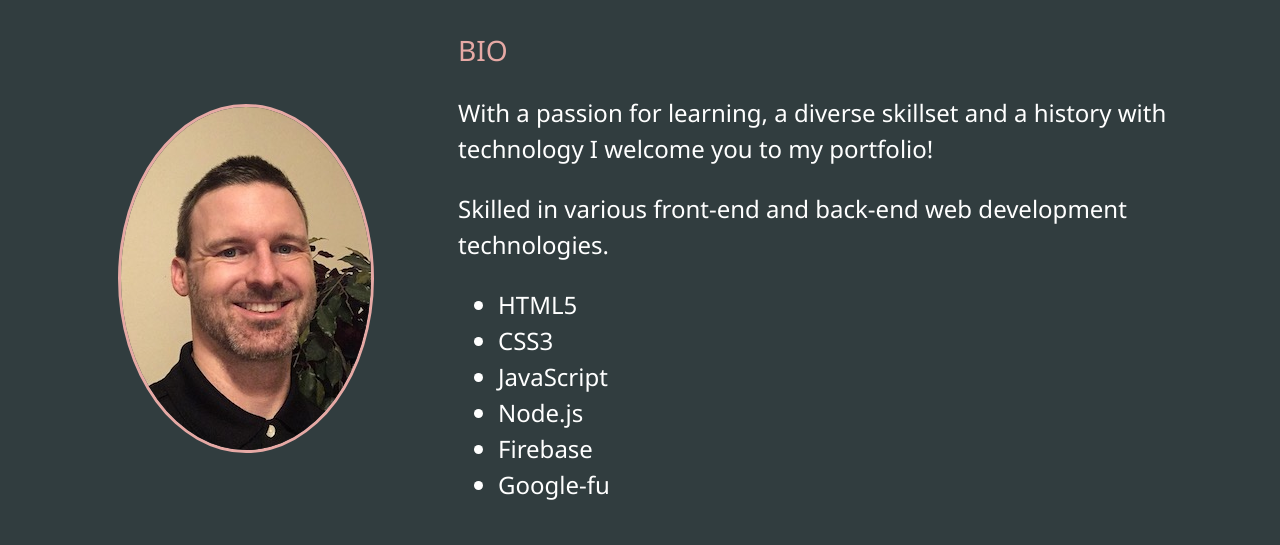
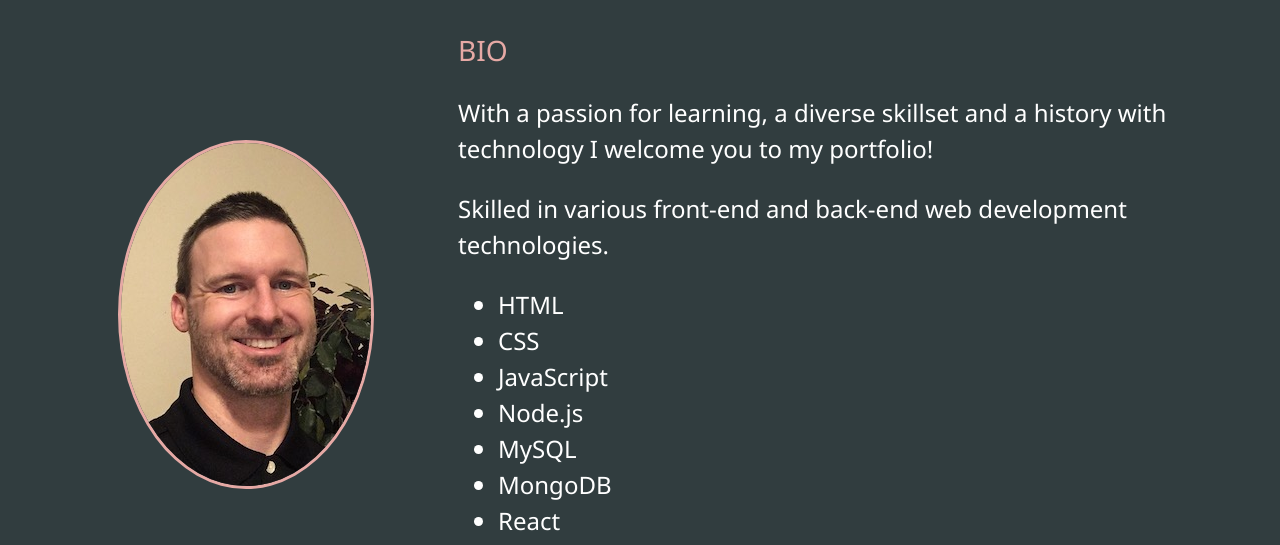
Before and after one commit to mwmcguire/portfolio_v2, a website: page dist/about.html in a window 1280 px wide. Shown: the part 253-798 px from the top of the page. Drawn offline with Linux system fonts and the light colour scheme.

Commit message:
updated sass

```diff
--- a/dist/about.html
+++ b/dist/about.html
@@ -71,17 +71,20 @@
 
           <p>Skilled in various front-end and back-end web development technologies.</p>
           <ul>
-            <li>HTML5</li>
-            <li>CSS3</li>
+            <li>HTML</li>
+            <li>CSS</li>
             <li>JavaScript</li>
             <li>Node.js</li>
-            <li>Firebase</li>
+            <li>MySQL</li>
+            <li>MongoDB</li>
+            <li>React</li>
             <li>Google-fu</li>
           </ul>
 
         </p>
       </div>
 
+      <!--
       <div class="job job-1">
         <h3>123 Webshop</h3>
         <h6>Full-Stack Developer</h6>
@@ -102,6 +105,7 @@
         <p>Lorem ipsum dolor sit amet consectetur adipisicing elit. Minus, officiis? Assumenda, fugit accusamus.
           Deserunt facere repellendus cumque velit, repellat voluptatum.</p>
       </div>
+    -->
 
     </div>
   </main>
```
